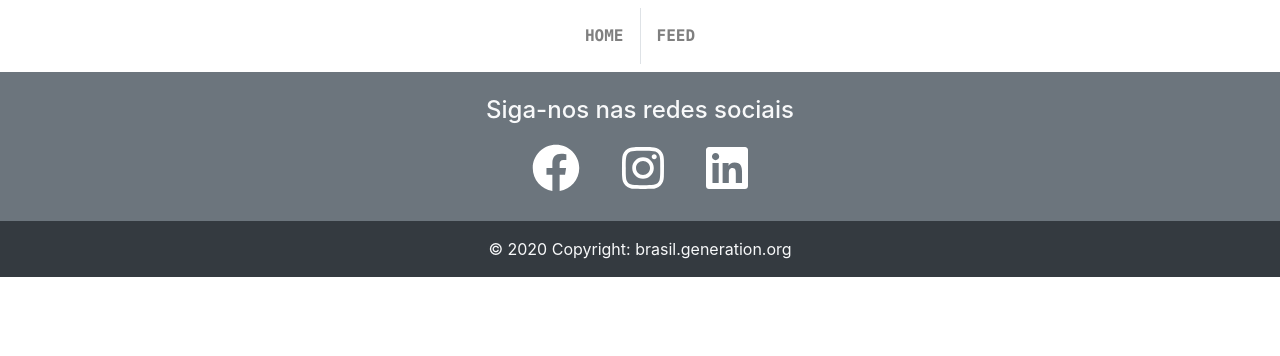
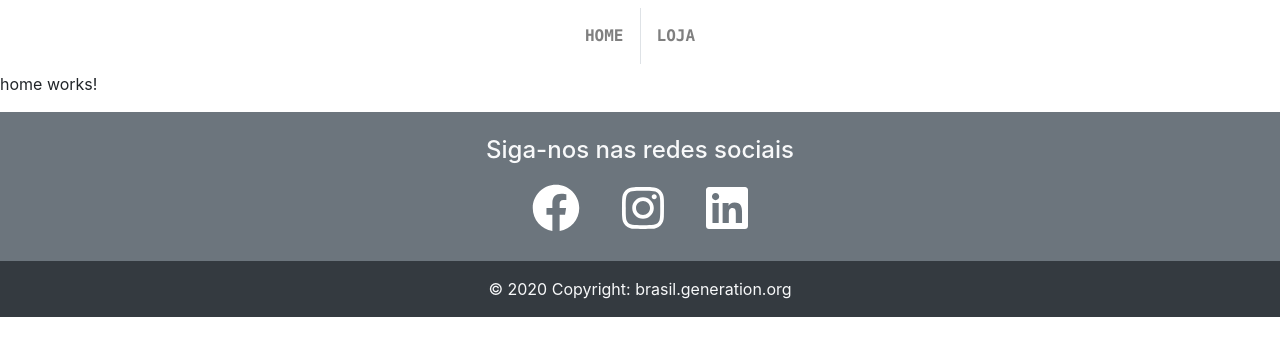
Before and after one commit to thiagoagduarte/Hortifruti-Generation, an Angular app in the folder Hortifruti/: page /home in a window 1280 px wide. Before the commit this address led to /. Shown: the top 356 px of the page. Built offline with nearby package versions, Linux system fonts and the light colour scheme.

Commit message:
Implementação das rotas home e loja

```diff
--- a/Hortifruti/src/app/app-routing.module.ts
+++ b/Hortifruti/src/app/app-routing.module.ts
@@ -1,8 +1,15 @@
 import { NgModule } from '@angular/core';
 import { Routes, RouterModule } from '@angular/router';
+import { HomeComponent } from './home/home.component';
+import { LojaComponent } from './loja/loja.component';
 
 
-const routes: Routes = [];
+const routes: Routes = [
+  { path: '', redirectTo: 'home', pathMatch: 'full' },
+  { path: 'home', component: HomeComponent },
+  { path: 'loja', component: LojaComponent }
+];
+
 
 @NgModule({
   imports: [RouterModule.forRoot(routes)],
--- a/Hortifruti/src/app/navbar/navbar.component.html
+++ b/Hortifruti/src/app/navbar/navbar.component.html
@@ -23,7 +23,7 @@
 
                 <li class="nav-item ">
                     <a class="nav-link texto p-3 text-uppercase text-monospace font-weight-bold"
-                        routerLink='/feed'>Feed</a>
+                        routerLink='/loja'>Loja</a>
                 </li>
 
             </ul>
```
